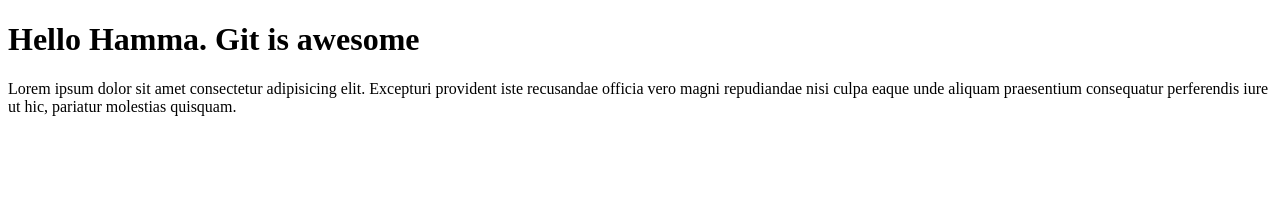
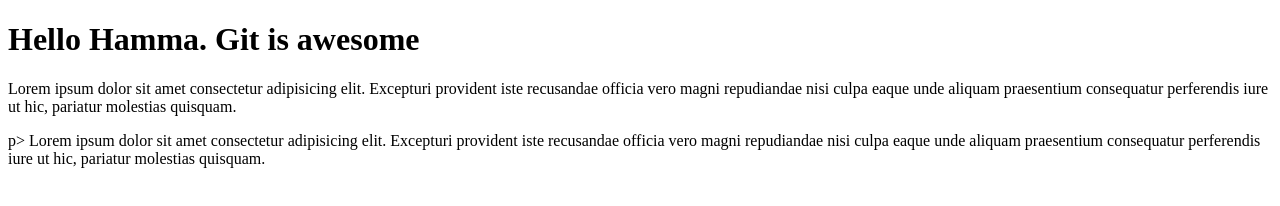
Before and after one commit to Hamrounix/git-test, a plain HTML site: page index.html in a window 1280 px wide. Drawn offline with Linux system fonts and the light colour scheme.

Commit message:
Added second paragraph

```diff
--- a/index.html
+++ b/index.html
@@ -14,5 +14,11 @@
       unde aliquam praesentium consequatur perferendis iure ut hic, pariatur
       molestias quisquam.
     </p>
+    p>
+    Lorem ipsum dolor sit amet consectetur adipisicing elit. Excepturi
+    provident iste recusandae officia vero magni repudiandae nisi culpa eaque
+    unde aliquam praesentium consequatur perferendis iure ut hic, pariatur
+    molestias quisquam.
+    </p>
   </body>
 </html>
```
